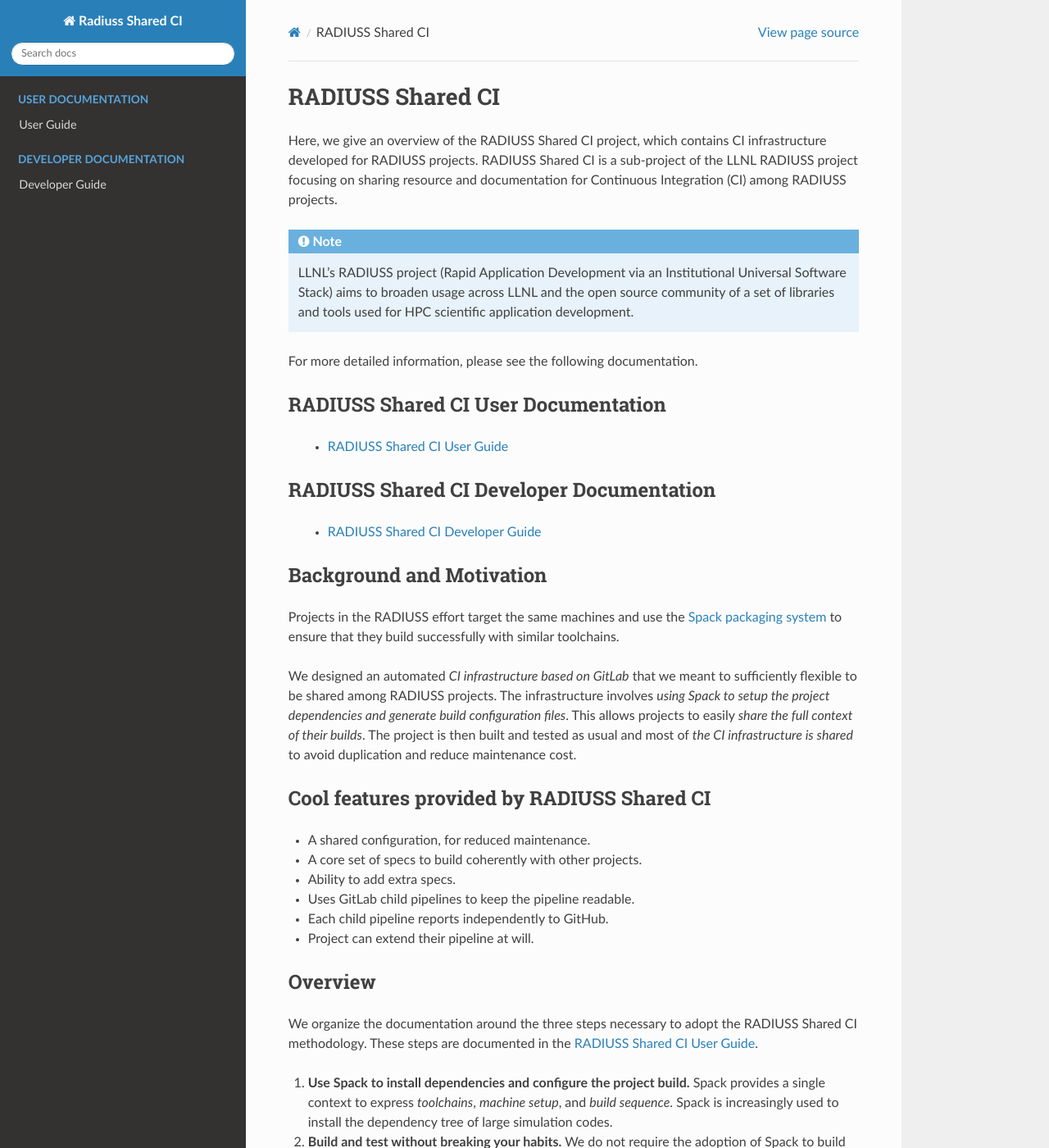
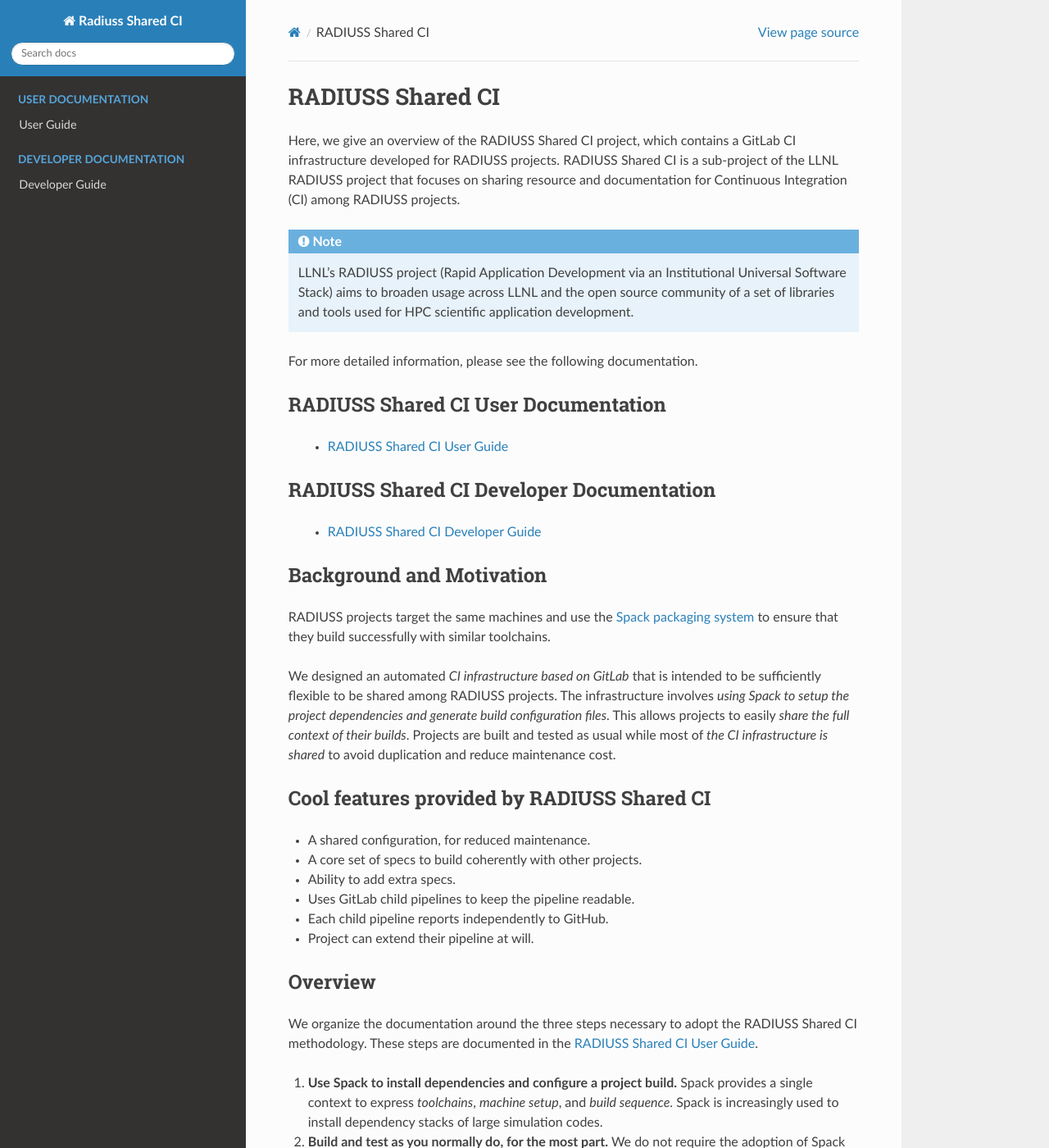
Before and after one commit to LLNL/radiuss-shared-ci, a Sphinx documentation site: the page built from docs/index.rst, in a window 1280 px wide and 1400 px high. Shown: the whole window at 82% size. Built offline with Sphinx 7.4.7 and the Read the Docs theme 2.0.0, drawn with Linux system fonts in a browser that asks for light colours.

Commit message:
Reworded some things for clarity.

```diff
--- a/docs/index.rst
+++ b/docs/index.rst
@@ -9,8 +9,8 @@
 #################
 
 Here, we give an overview of the RADIUSS Shared CI project, which
-contains CI infrastructure developed for RADIUSS projects.  RADIUSS
-Shared CI is a sub-project of the LLNL RADIUSS project focusing on
+contains a GitLab CI infrastructure developed for RADIUSS projects. RADIUSS
+Shared CI is a sub-project of the LLNL RADIUSS project that focuses on
 sharing resource and documentation for Continuous Integration (CI) among
 RADIUSS projects.
 
@@ -38,16 +38,17 @@
 Background and Motivation
 =========================
 
-Projects in the RADIUSS effort target the same machines and use the
+RADIUSS projects target the same machines and use the
 `Spack packaging system <https://spack.io>`_ to ensure that they
 build successfully with similar toolchains.
 
-We designed an automated *CI infrastructure based on GitLab* that we meant to
-sufficiently flexible to be shared among RADIUSS projects. The infrastructure
-involves *using Spack to setup the project dependencies and generate build
-configuration files*. This allows projects to easily *share the full context of
-their builds*. The project is then built and tested as usual and most of *the
-CI infrastructure is shared* to avoid duplication and reduce maintenance cost.
+We designed an automated *CI infrastructure based on GitLab* that is intended
+to be sufficiently flexible to be shared among RADIUSS projects. The
+infrastructure involves *using Spack to setup the project dependencies and
+generate build configuration files*. This allows projects to easily
+*share the full context of their builds*. Projects are built and tested
+as usual while most of *the CI infrastructure is shared* to avoid duplication
+and reduce maintenance cost.
 
 ===========================================
 Cool features provided by RADIUSS Shared CI
@@ -68,11 +69,11 @@
 the RADIUSS Shared CI methodology. These steps are documented in
 the :doc:`RADIUSS Shared CI User Guide <sphinx/user_guide/index>`.
 
-1. **Use Spack to install dependencies and configure the project build.**
+1. **Use Spack to install dependencies and configure a project build.**
    Spack provides a single context to express *toolchains*, *machine
-   setup*, and *build sequence*. Spack is increasingly used to install the
-   dependency tree of large simulation codes.
-2. **Build and test without breaking your habits.**
+   setup*, and *build sequence*. Spack is increasingly used to install
+   dependency stacks of large simulation codes.
+2. **Build and test as you normally do, for the most part.**
    We do not require the adoption of Spack to build your code but we require
    that your build system accepts the configuration file generated by Spack as
    an input (``CMakeCache.txt`` for a CMake build system). That way,
```
